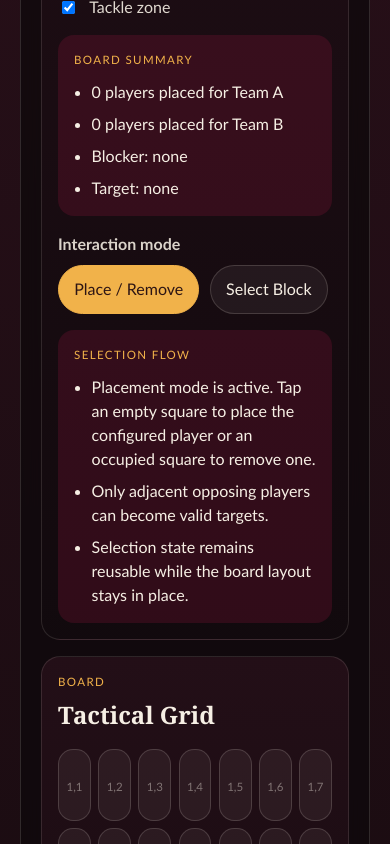
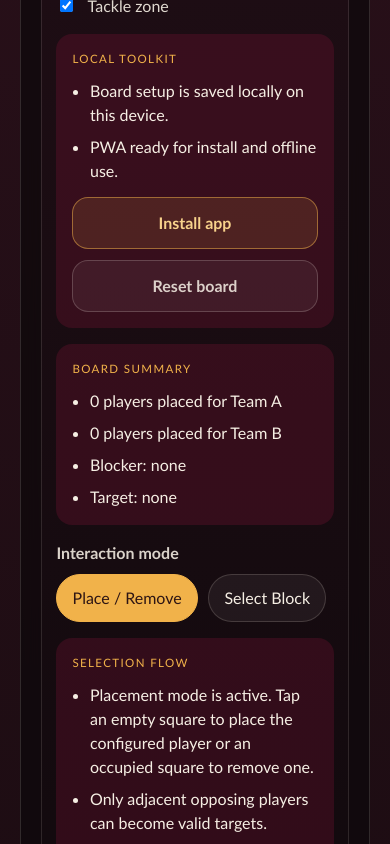
Before and after one commit to safeathomeapp/bloodbowltoolkit, a React (Vite) app: page / in a window 390 px wide. Shown: the part 1880-2724 px from the top of the page. Built offline with nearby package versions, Linux system fonts and the light colour scheme.

Commit message:
feat: stabilize mobile ui and local persistence

```diff
--- a/src/tools/block-dice/components/BlockDiceCalculator.module.css
+++ b/src/tools/block-dice/components/BlockDiceCalculator.module.css
@@ -124,13 +124,32 @@
 }
 
 .whyButton,
-.closeButton {
+.closeButton,
+.actionButtonPrimary,
+.actionButtonSecondary {
   border: 1px solid rgba(241, 178, 74, 0.5);
-  border-radius: 999px;
+  border-radius: 1rem;
+  padding: 0.8rem 1rem;
+  font-weight: 700;
+}
+
+.whyButton,
+.closeButton,
+.actionButtonPrimary {
   background: rgba(241, 178, 74, 0.12);
   color: #f8d38c;
-  padding: 0.7rem 1rem;
-  font-weight: 700;
+}
+
+.actionButtonSecondary {
+  background: rgba(246, 239, 228, 0.06);
+  color: rgba(246, 239, 228, 0.86);
+  border-color: rgba(246, 239, 228, 0.2);
+}
+
+.actionGrid {
+  margin-top: 0.9rem;
+  display: grid;
+  gap: 0.7rem;
 }
 
 .summaryList {
@@ -233,6 +252,7 @@
   align-items: flex-end;
   justify-content: center;
   padding: 1rem 0 0;
+  z-index: 20;
 }
 
 .bottomSheet {
@@ -265,6 +285,42 @@
   background: rgba(246, 239, 228, 0.06);
 }
 
+@media (max-width: 47.99rem) {
+  .controls,
+  .boardPanel,
+  .resultsPanel {
+    padding: 0.9rem;
+  }
+
+  .grid {
+    gap: 0.35rem;
+  }
+
+  .cell,
+  .cellOccupied {
+    min-height: 4rem;
+    padding: 0.25rem;
+  }
+
+  .tokenTeamA,
+  .tokenTeamB {
+    padding: 0.35rem;
+  }
+
+  .tokenMeta,
+  .tokenRole,
+  .cellHint {
+    font-size: 0.62rem;
+  }
+
+  .bottomSheet {
+    width: 100%;
+    max-height: 92vh;
+    border-radius: 1.2rem 1.2rem 0 0;
+    padding-bottom: 2rem;
+  }
+}
+
 @media (min-width: 64rem) {
   .layout {
     grid-template-columns: minmax(19rem, 24rem) minmax(0, 1fr);
@@ -284,6 +340,10 @@
     padding: 1.25rem 1.25rem 1.6rem;
   }
 
+  .actionGrid {
+    grid-template-columns: repeat(2, minmax(0, 1fr));
+  }
+
   .cell,
   .cellOccupied {
     min-height: 5.6rem;
--- a/src/tools/block-dice/components/BlockDiceCalculator.tsx
+++ b/src/tools/block-dice/components/BlockDiceCalculator.tsx
@@ -1,11 +1,17 @@
-import { useState } from 'react'
+import { useEffect, useState } from 'react'
 import styles from './BlockDiceCalculator.module.css'
 import type { BoardState, PlayerProfile, PlacedPlayer, Position, Skill, TeamSide } from '../../../shared/types/game'
 import { calculateBlockDice } from '../rules/calculateBlockDice'
 
 const GRID_SIZE = 7
 const STRENGTH_OPTIONS = [1, 2, 3, 4, 5, 6, 7, 8]
+const STORAGE_KEY = 'blood-bowl-toolkit:block-dice'
 type InteractionMode = 'PLACE' | 'SELECT'
+
+interface BeforeInstallPromptEvent extends Event {
+  prompt: () => Promise<void>
+  userChoice: Promise<{ outcome: 'accepted' | 'dismissed'; platform: string }>
+}
 
 interface PlacementDraft {
   teamSide: TeamSide
@@ -27,6 +33,33 @@ const emptyBoardState: BoardState = {
   placedPlayers: [],
   blockerId: null,
   targetId: null,
+}
+
+interface PersistedCalculatorState {
+  draft: PlacementDraft
+  playerProfiles: PlayerProfile[]
+  boardState: BoardState
+  nextNumbers: Record<TeamSide, number>
+  interactionMode: InteractionMode
+}
+
+function loadPersistedState(): PersistedCalculatorState | null {
+  if (typeof window === 'undefined') {
+    return null
+  }
+
+  const storedValue = window.localStorage.getItem(STORAGE_KEY)
+
+  if (!storedValue) {
+    return null
+  }
+
+  try {
+    const parsedValue = JSON.parse(storedValue) as PersistedCalculatorState
+    return parsedValue
+  } catch {
+    return null
+  }
 }
 
 function buildTokenId(teamSide: TeamSide, nextNumber: number) {
@@ -63,12 +96,60 @@ function getProfileSkills(player: PlacedPlayer, profiles: PlayerProfile[]) {
 }
 
 export function BlockDiceCalculator() {
-  const [draft, setDraft] = useState<PlacementDraft>(defaultDraft)
-  const [playerProfiles, setPlayerProfiles] = useState<PlayerProfile[]>([])
-  const [boardState, setBoardState] = useState<BoardState>(emptyBoardState)
-  const [nextNumbers, setNextNumbers] = useState<Record<TeamSide, number>>({ A: 1, B: 1 })
-  const [interactionMode, setInteractionMode] = useState<InteractionMode>('PLACE')
+  const persistedState = loadPersistedState()
+  const [draft, setDraft] = useState<PlacementDraft>(persistedState?.draft ?? defaultDraft)
+  const [playerProfiles, setPlayerProfiles] = useState<PlayerProfile[]>(persistedState?.playerProfiles ?? [])
+  const [boardState, setBoardState] = useState<BoardState>(persistedState?.boardState ?? emptyBoardState)
+  const [nextNumbers, setNextNumbers] = useState<Record<TeamSide, number>>(
+    persistedState?.nextNumbers ?? { A: 1, B: 1 },
+  )
+  const [interactionMode, setInteractionMode] = useState<InteractionMode>(
+    persistedState?.interactionMode ?? 'PLACE',
+  )
   const [isWhyPanelOpen, setIsWhyPanelOpen] = useState(false)
+  const [installPromptEvent, setInstallPromptEvent] = useState<BeforeInstallPromptEvent | null>(null)
+  const [installStatus, setInstallStatus] = useState('PWA ready for install and offline use.')
+
+  useEffect(() => {
+    if (typeof window === 'undefined') {
+      return
+    }
+
+    const payload: PersistedCalculatorState = {
+      draft,
+      playerProfiles,
+      boardState,
+      nextNumbers,
+      interactionMode,
+    }
+
+    window.localStorage.setItem(STORAGE_KEY, JSON.stringify(payload))
+  }, [boardState, draft, interactionMode, nextNumbers, playerProfiles])
+
+  useEffect(() => {
+    if (typeof window === 'undefined') {
+      return
+    }
+
+    const handleBeforeInstallPrompt = (event: Event) => {
+      event.preventDefault()
+      setInstallPromptEvent(event as BeforeInstallPromptEvent)
+      setInstallStatus('Install prompt is available on this device.')
+    }
+
+    const handleAppInstalled = () => {
+      setInstallPromptEvent(null)
+      setInstallStatus('App installed. This toolkit is available offline.')
+    }
+
+    window.addEventListener('beforeinstallprompt', handleBeforeInstallPrompt)
+    window.addEventListener('appinstalled', handleAppInstalled)
+
+    return () => {
+      window.removeEventListener('beforeinstallprompt', handleBeforeInstallPrompt)
+      window.removeEventListener('appinstalled', handleAppInstalled)
+    }
+  }, [])
 
   const placePlayer = (position: Position) => {
     const existingPlayer = boardState.placedPlayers.find((player) => isSamePosition(player.position, position))
@@ -178,6 +259,35 @@ export function BlockDiceCalculator() {
     if (existingPlayer) {
       selectPlayer(existingPlayer)
     }
+  }
+
+  const resetBoard = () => {
+    setDraft(defaultDraft)
+    setPlayerProfiles([])
+    setBoardState(emptyBoardState)
+    setNextNumbers({ A: 1, B: 1 })
+    setInteractionMode('PLACE')
+    setIsWhyPanelOpen(false)
+
+    if (typeof window !== 'undefined') {
+      window.localStorage.removeItem(STORAGE_KEY)
+    }
+  }
+
+  const promptInstall = async () => {
+    if (!installPromptEvent) {
+      setInstallStatus('Use your browser menu to install the app on this device.')
+      return
+    }
+
+    await installPromptEvent.prompt()
+    const outcome = await installPromptEvent.userChoice
+    setInstallStatus(
+      outcome.outcome === 'accepted'
+        ? 'Install accepted. The PWA should now be added to your device.'
+        : 'Install prompt dismissed. You can open it again later if the browser still offers it.',
+    )
+    setInstallPromptEvent(null)
   }
 
   const teamACount = boardState.placedPlayers.filter((player) => player.teamSide === 'A').length
@@ -304,6 +414,22 @@ export function BlockDiceCalculator() {
               />
               Tackle zone
             </label>
+          </div>
+        </div>
+
+        <div className={styles.summaryCard}>
+          <p className={styles.eyebrow}>Local Toolkit</p>
+          <ul className={styles.summaryList}>
+            <li>Board setup is saved locally on this device.</li>
+            <li>{installStatus}</li>
+          </ul>
+          <div className={styles.actionGrid}>
+            <button type="button" className={styles.actionButtonPrimary} onClick={() => void promptInstall()}>
+              Install app
+            </button>
+            <button type="button" className={styles.actionButtonSecondary} onClick={resetBoard}>
+              Reset board
+            </button>
           </div>
         </div>
 
@@ -478,6 +604,14 @@ export function BlockDiceCalculator() {
                 )}
               </ul>
             </div>
+
+            <div className={styles.resultCard}>
+              <p className={styles.resultHeadline}>Next step</p>
+              <p className={styles.resultCopy}>
+                Use the bottom-sheet explanation for the full reasoning, or switch back to placement
+                mode to adjust the board without losing your saved local setup.
+              </p>
+            </div>
           </div>
         ) : (
           <div className={styles.resultCard}>
```
Also changed, not shown: 2 other files (tests, documents, lock files or other folders).
